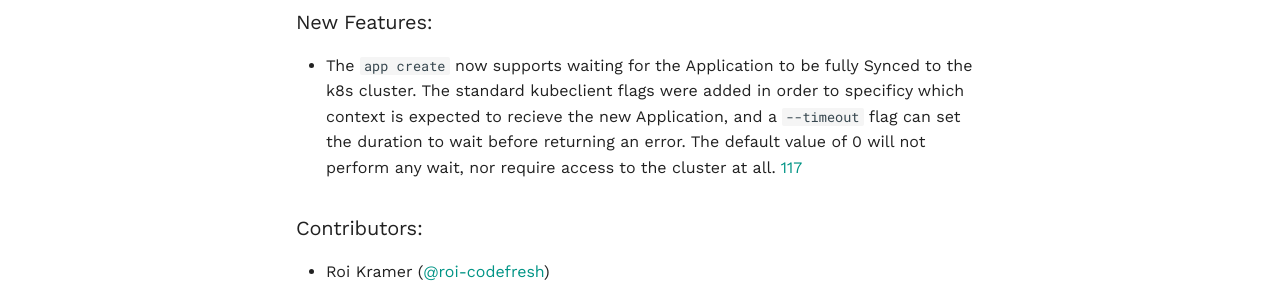
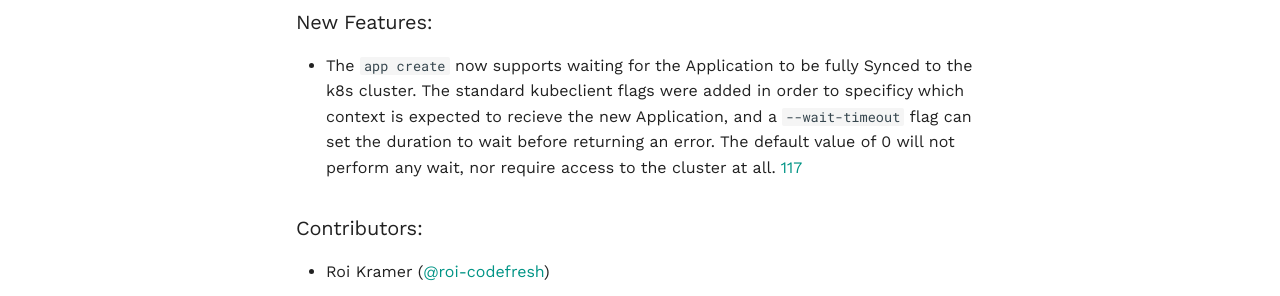
Before and after one commit to argoproj-labs/argocd-autopilot, an MkDocs documentation site: the page built from docs/releases/release_notes.md, in a window 1280 px wide and 900 px high. Shown: the part 428-724 px from the top of the window. Built offline with MkDocs 1.6.1 and Material for MkDocs 9.7.7, drawn with Linux system fonts in a browser that asks for light colours; comment, search, counter and statistics services are not loaded.

Commit message:
fixed release notes

```diff
--- a/docs/releases/release_notes.md
+++ b/docs/releases/release_notes.md
@@ -2,7 +2,7 @@
 * Removed `repo create` command. From now on, the `repo bootstrap` command will automatically create the repository if it currently does not exist. A new `--provider` flag was added to this command, in order to specificy the git cloud provider to use when creating the repository. Autopilot currently only supports github. Without the flag value, autopilot will try to infer the provider from the repo URL. [116](https://github.com/argoproj-labs/argocd-autopilot/pull/116)
 
 ### New Features:
-* The `app create` now supports waiting for the Application to be fully Synced to the k8s cluster. The standard kubeclient flags were added in order to specificy which context is expected to recieve the new Application, and a `--timeout` flag can set the duration to wait before returning an error. The default value of 0 will not perform any wait, nor require access to the cluster at all. [117](https://github.com/argoproj-labs/argocd-autopilot/pull/117)
+* The `app create` now supports waiting for the Application to be fully Synced to the k8s cluster. The standard kubeclient flags were added in order to specificy which context is expected to recieve the new Application, and a `--wait-timeout` flag can set the duration to wait before returning an error. The default value of 0 will not perform any wait, nor require access to the cluster at all. [117](https://github.com/argoproj-labs/argocd-autopilot/pull/117)
 
 ### Contributors:
 - Roi Kramer ([@roi-codefresh](https://github.com/roi-codefresh))
```
Also changed, not shown: CHANGELOG.md (+1 -1 lines).
